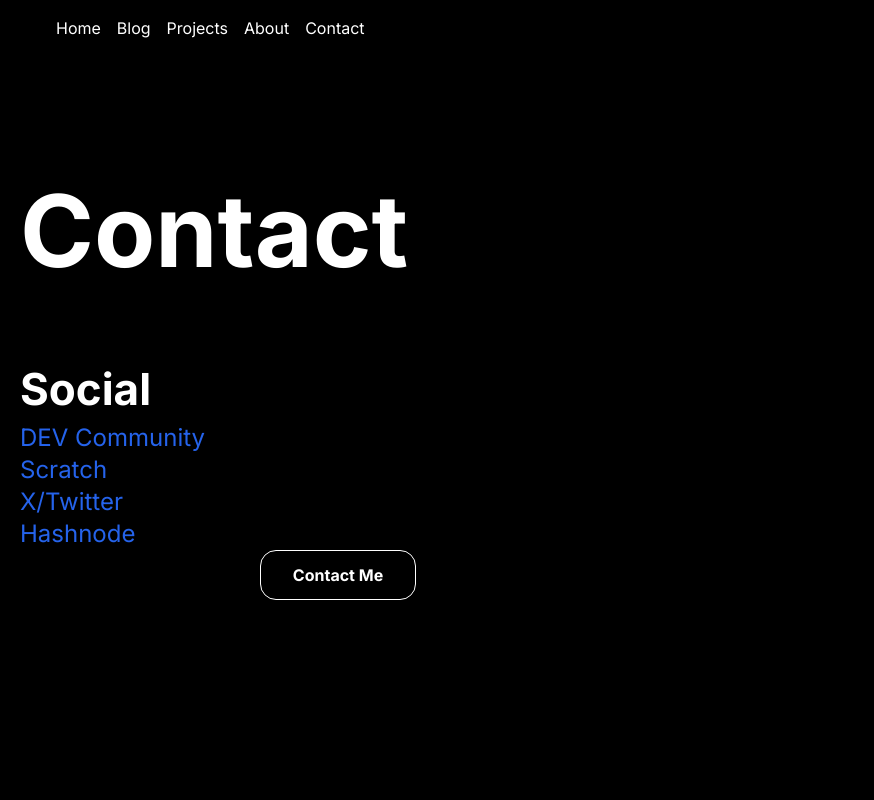
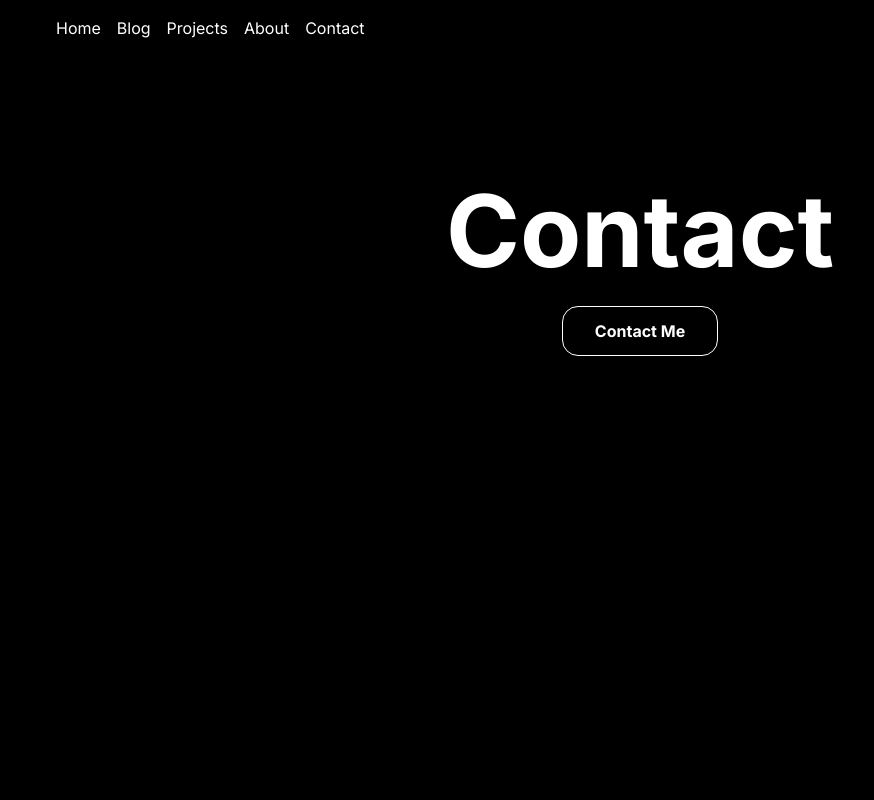
Before and after one commit to Infinity-Creation/blog-app, a Next.js app: page /contact in a window 1280 px wide. Shown: the top 800 px of the page, without its empty margins (0-874 px from the left). Built offline with nearby package versions, Linux system fonts and the light colour scheme.

Commit message:
update contact

```diff
--- a/src/app/contact/page.tsx
+++ b/src/app/contact/page.tsx
@@ -7,15 +7,9 @@
     <section className="bg-neutral-950 text-white">
       <Container>
         <NavBar></NavBar>
-        <h1 className="text-8xl mt-[100px] font-bold">Contact</h1>
-        <h2 className="text-6xl mt-[50px] font-bold" >Social</h2>
-        <ul>
-          <li><a href="https://dev.to/alteca" className="text-2xl text-blue-600">DEV Community</a></li>
-          <li><a href="https://scratch.mit.edu/users/Infinity-creations/" className="text-2xl text-blue-600">Scratch</a></li>
-          <li><a href="https://x.com/@Alteca_xyz" className="text-2xl text-blue-600 ">X/Twitter</a></li>
-          <li><a href="https://alteca.hashnode.dev" className="text-2xl text-blue-600">Hashnode</a></li>
-          </ul>
-          <div className="flex flex-col lg:flex-row justify-center items-center lg:pl-4 lg:w-1/2">
+        <h1 className="text-8xl mt-[100px] font-bold text-center">Contact</h1>
+
+          <div className="flex  justify-center">
             <a
               href="mailto:#"
               className=" mx-3 bg-black border-[1px] border-solid border-[white] rounded-2xl hover:bg-white hover:-translate-y-2 hover:text-black text-white font-bold py-3 px-12 lg:px-8 duration-500 transition mb-6 lg:mb-0"
```
